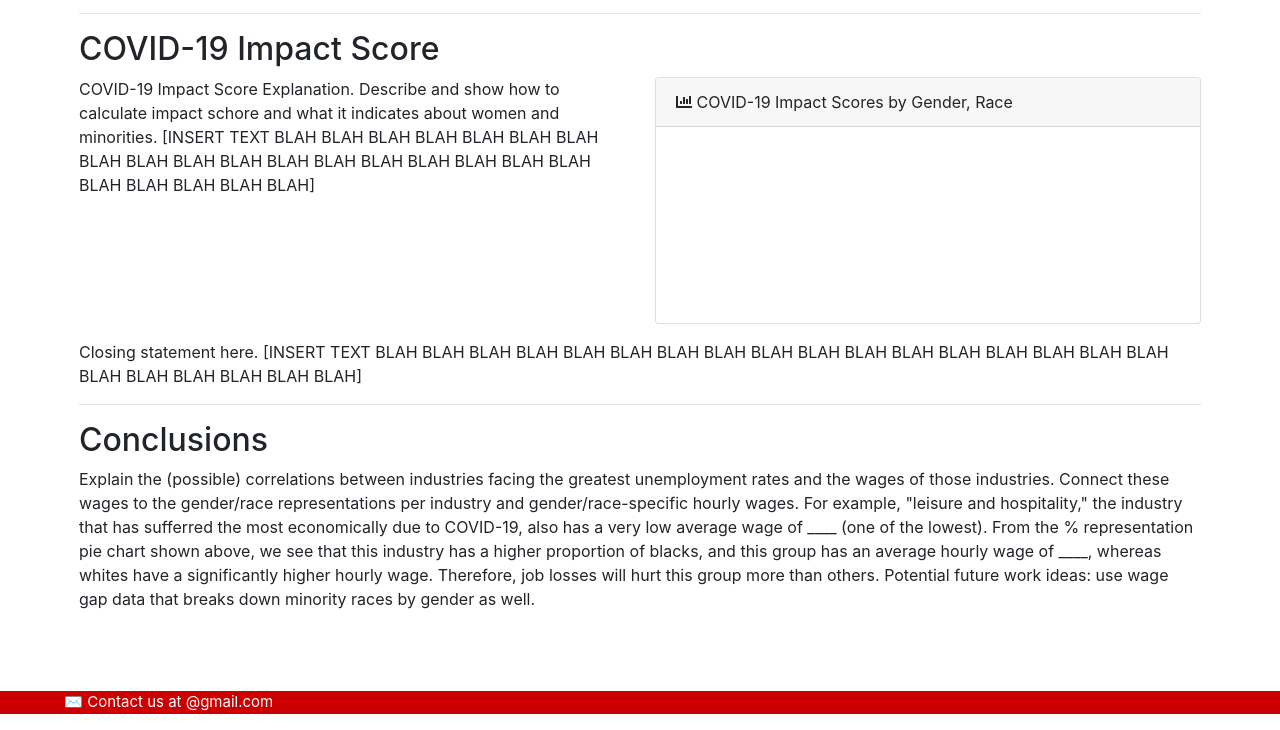
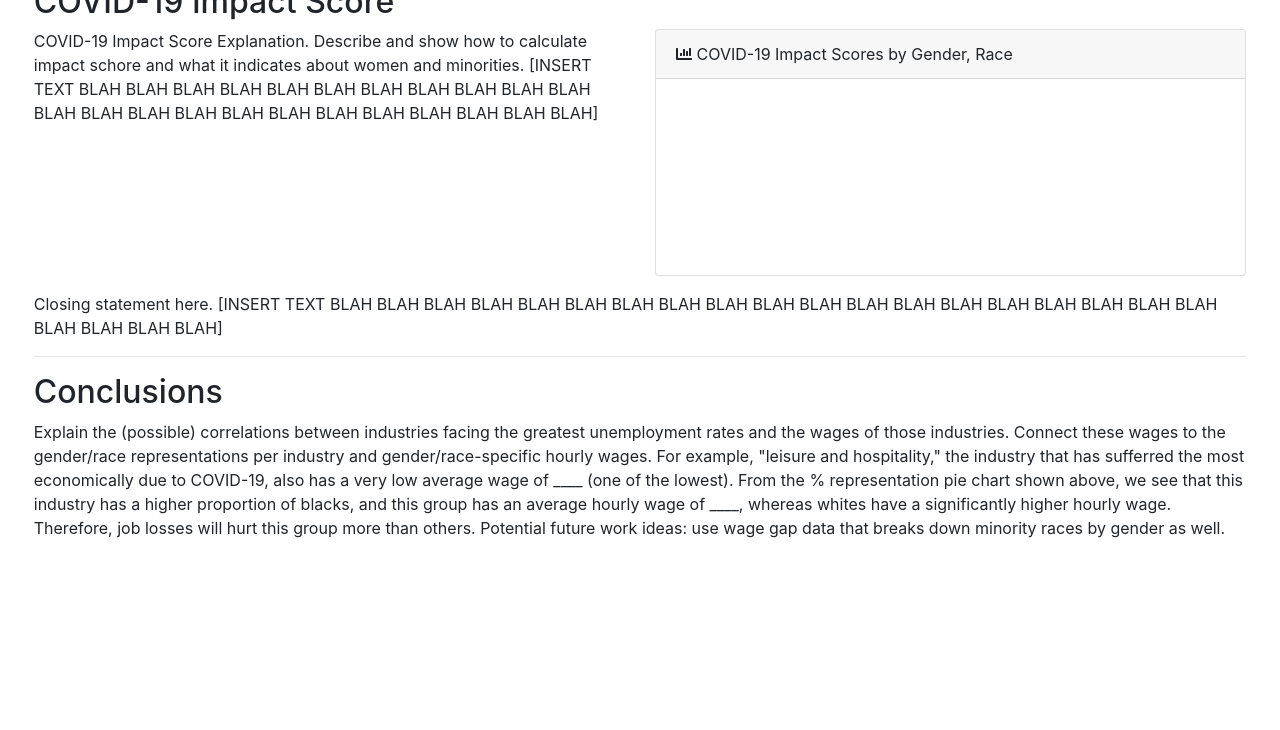
Before and after one commit to asmikumar/economic-analysis-covid19, a plain HTML site: page combination.html in a window 1280 px wide. Shown: the part 1573-2303 px from the top of the page. After the commit the page ends 2193 px from the top, so only its background shows below. Drawn offline with Linux system fonts and the light colour scheme.

Commit message:
Editing formatting

```diff
--- a/combination.html
+++ b/combination.html
@@ -36,7 +36,7 @@
     <div id="container"></div>
 
   </head>
-  <div id="encapsule">
+
   <body id="page-top">
 
     <nav class="navbar navbar-expand navbar-dark bg-dark static-top">
@@ -59,6 +59,8 @@
       <div id="content-wrapper">
 
         <div class="container-fluid">
+
+          <div id="encapsule">
 
           <h2>Combining Two Economic Ideas</h2>
           Talk about why we need to combine unemployment and wage gaps and analyze them together. Note that when retrieving average hourly wages, the data for nonsupervisory employees were taken to avoid skews.
@@ -135,7 +137,6 @@
 
           </div>
 
-<<<<<<< HEAD
           <div class="card mb-3">
                 <div class="card-header">
                   <i class="fas fa-chart-line"></i>
@@ -144,8 +145,6 @@
                     <canvas id="unemployment_quarterly"></canvas>
                   </div>
               </div>
-=======
->>>>>>> 04b11f52f0001e083c2d1e32d1114eed2ba7e514
 
           <div class='row'>
 
@@ -215,10 +214,10 @@
 
     </div>
   </div>
-  <footer id="contact">
+
+<!--   <footer id="contact">
     <p> &#9993; Contact us at @gmail.com</p>
-  </footer>
-    <!-- /#wrapper -->
+  </footer> -->
 
     <!-- Scroll to Top Button-->
     <a class="scroll-to-top rounded" href="#page-top">
@@ -248,6 +247,7 @@
     <script src="graphs/white_black_hispanic.js"></script>
     <script src="graphs/industry_race.js"></script>
     <script src="graphs/race_wage.js"></script>
+
     <script src="graphs/employment_breakdown_highest.js"></script>
     <script src="graphs/employment_breakdown_lowest.js"></script>
     <script src="graphs/industry_unemployment_wage.js"></script>
--- a/css/sb-admin.css
+++ b/css/sb-admin.css
@@ -11,10 +11,11 @@ html {
 #contact {
   padding-left: 5%;
 }
+
 #encapsule {
   height: 100%;
-  margin-right: 5%;
-  margin-left: 5%;
+  margin-right: 1.5%;
+  margin-left: 1.5%;
 }
 
 #wrapper {
```
Also changed, not shown: index.html (+7 -4 lines), unemployment.html (+6 -4 lines), wage_gap.html (+6 -4 lines).
